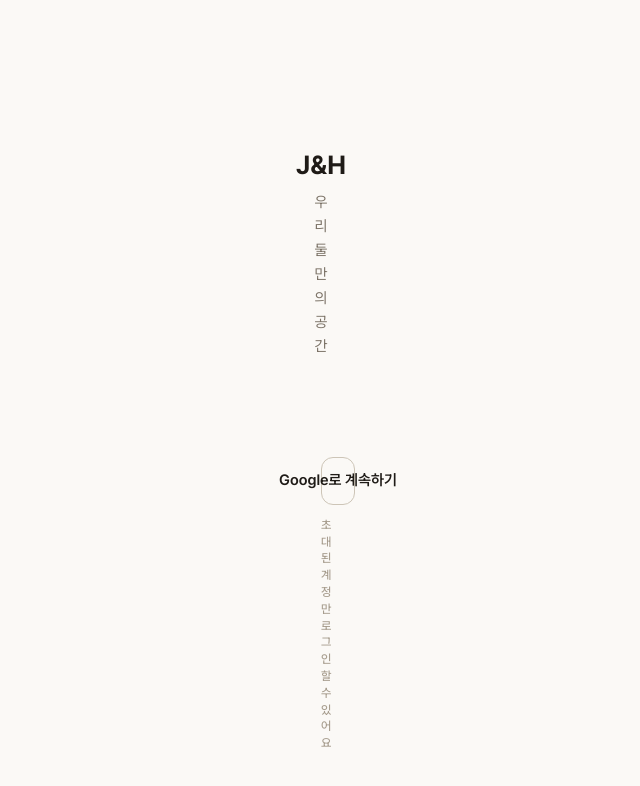
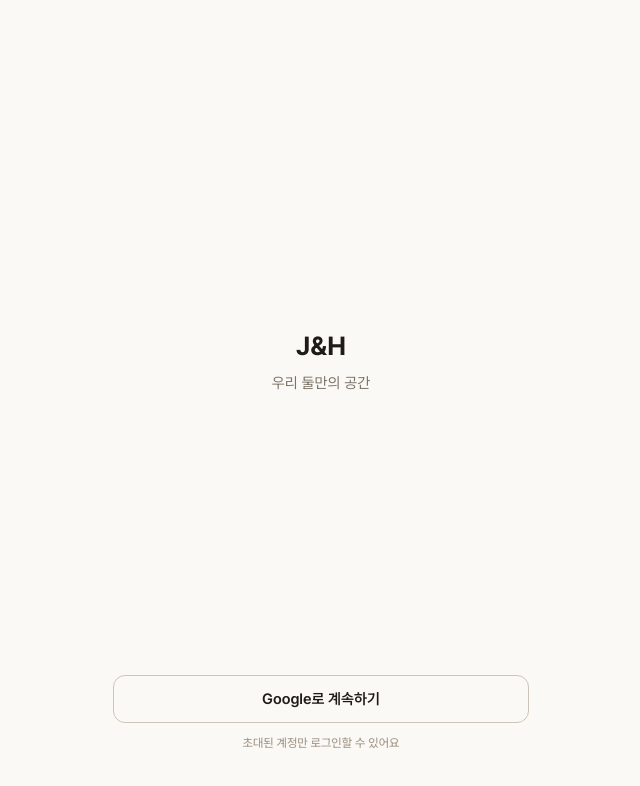
Before and after one commit to GgumiPooh/chitchat, a Next.js app: page /login in a window 1280 px wide. Shown: the top 786 px of the page, without its empty margins (319-959 px from the left). Built offline with nearby package versions, Linux system fonts and the light colour scheme; no server answers.

Commit message:
fix: stop the login column collapsing to 16px and wrapping mid-word

```diff
--- a/src/app/styles/globals.css
+++ b/src/app/styles/globals.css
@@ -7,6 +7,8 @@
 @layer base {
   body {
     @apply bg-backdrop font-sans text-ink antialiased;
+    /* INFO: Korean wraps mid-word by default; keep-all breaks at spaces only (DESIGN.md § 4.2.3.). */
+    @apply wrap-break-word break-keep;
   }
 
   button:not(:disabled):hover,
--- a/src/app/styles/theme.css
+++ b/src/app/styles/theme.css
@@ -162,6 +162,9 @@
 
   /* INFO: App shell — DESIGN.md § 3.3. Narrower than a tablet so the tab bar cannot read as a desktop nav. */
   --container-app: 576px;
+
+  /* WARN: Never express this as `max-w-md` — `--spacing-md` shadows Tailwind's container scale and collapses the column to 16px. */
+  --container-app-narrow: 448px;
 }
 
 /* TODO: Populate when the dark theme ships — DESIGN.md § 5.4. Hand-tune; never invert arithmetically. */
--- a/src/shared/ui/container.tsx
+++ b/src/shared/ui/container.tsx
@@ -13,7 +13,7 @@ export function Container({ className, size = "md", children }: ContainerProps)
       className={cn(
         "mx-auto w-full px-md",
         size === "md" && "max-w-(--container-app)",
-        size === "sm" && "max-w-md",
+        size === "sm" && "max-w-(--container-app-narrow)",
         className,
       )}
     >
```
Also changed, not shown: 1 other file (tests, documents, lock files or other folders).
